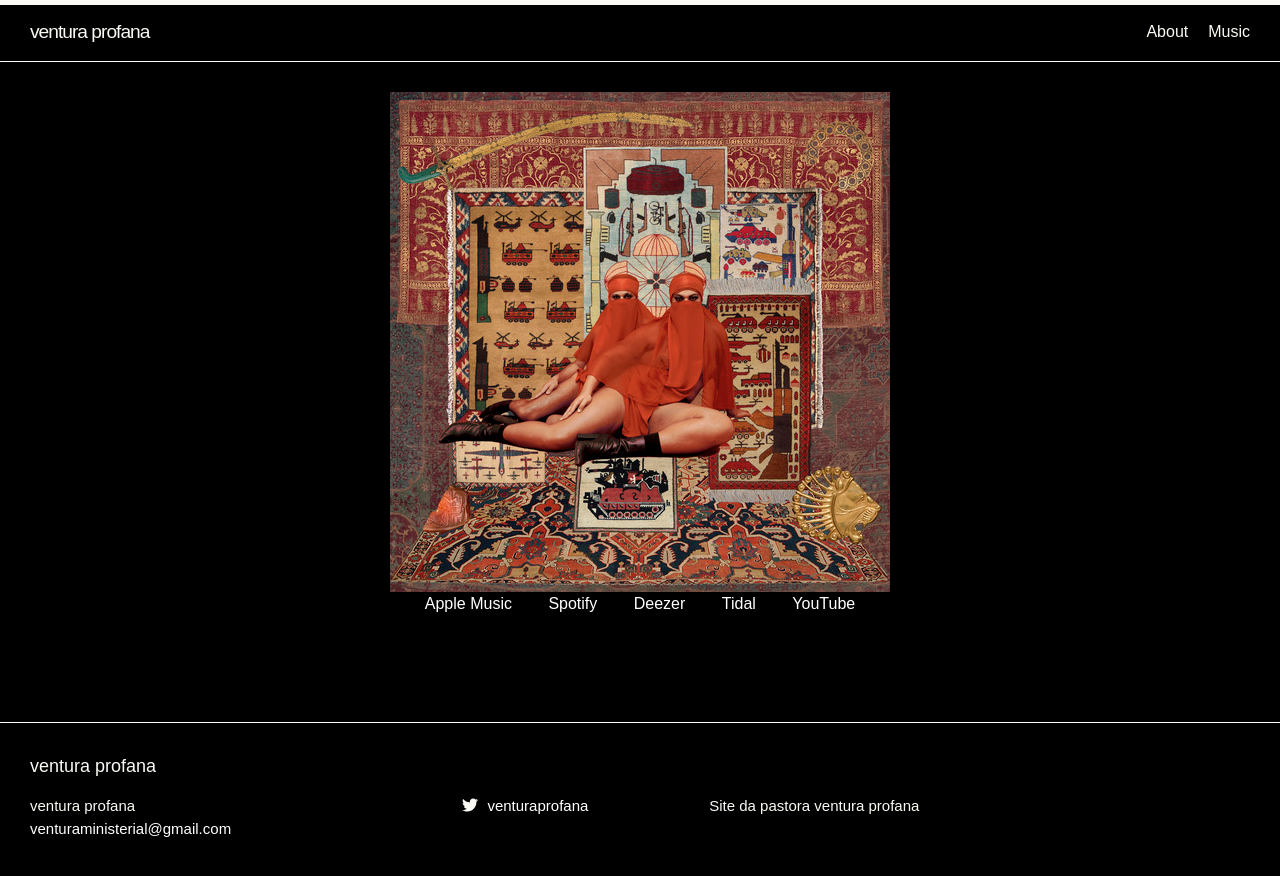
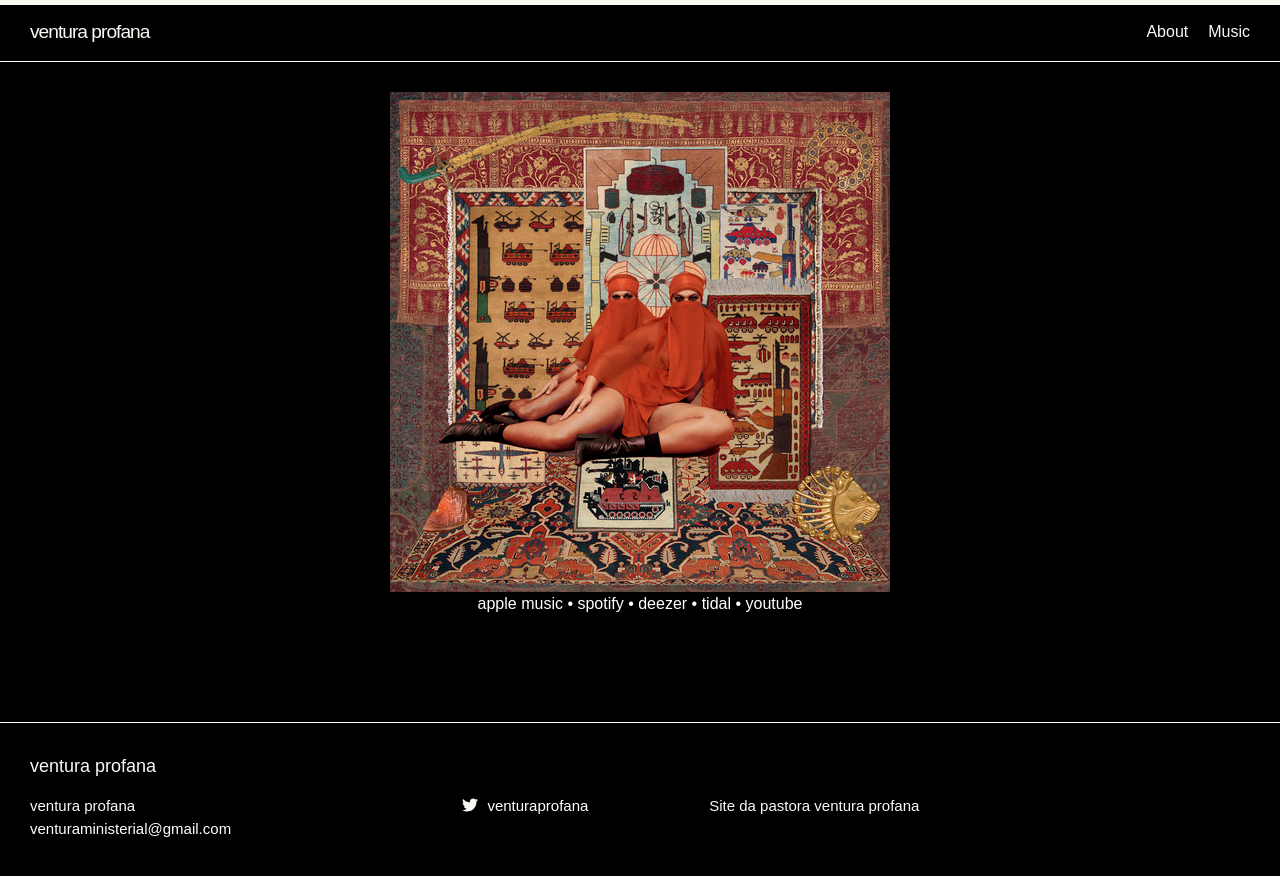
Before and after one commit to pudiva/profana.net, a Jekyll site: the page built from music.md, in a window 1280 px wide. Shown: the top 876 px of the page. Built offline with Jekyll 4.4.1, drawn with Linux system fonts in a browser that asks for light colours; some web fonts are replaced.

Commit message:
Add .inline-list style

```diff
--- a/assets/main.scss
+++ b/assets/main.scss
@@ -3,3 +3,18 @@
 ---
 
 @import "minima";
+
+.inline-list {
+  padding: 0;
+  margin: 0;
+
+  li {
+    display: inline;
+
+    &:not(:last-child) {
+      ::after {
+        content: "•"
+      }
+    }
+  }
+}
--- a/music.md
+++ b/music.md
@@ -24,11 +24,11 @@ medias:
 
   <br>
 
-  <ul style="margin: 0; padding: 0">
+  <ul class="inline-list">
     {%- for media in page.medias -%}
-      <li style="display: inline; margin: 1em; padding: 0;">
+      <li>
         <a href="{{media.url}}">
-          {{media.name}}
+          {{media.name | downcase}}
         </a>
       </li>
     {%- endfor -%}
```
